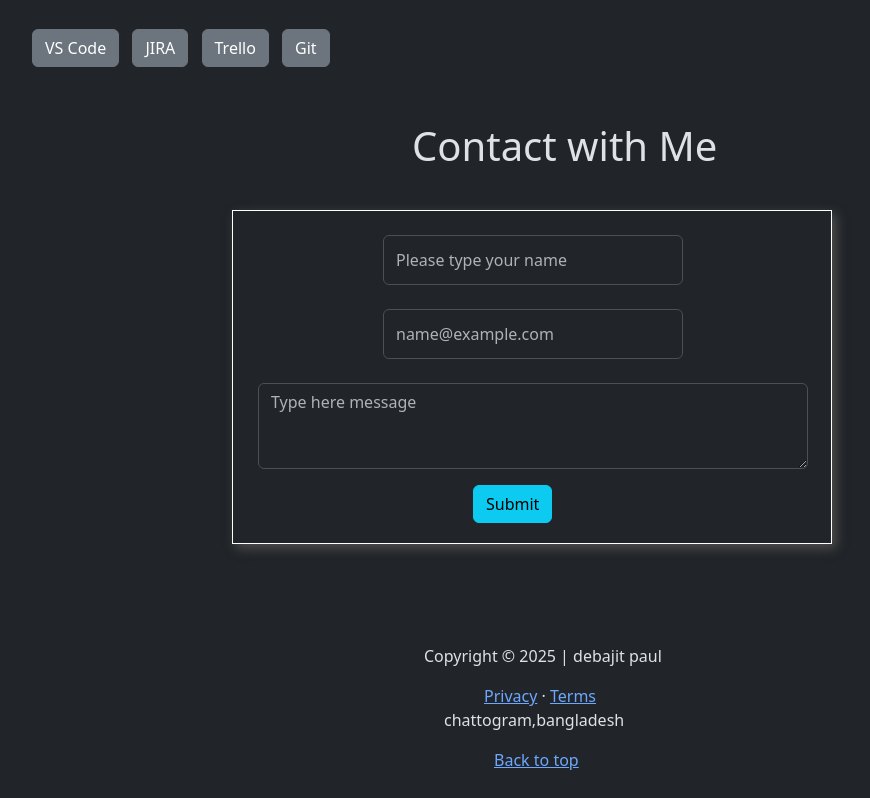
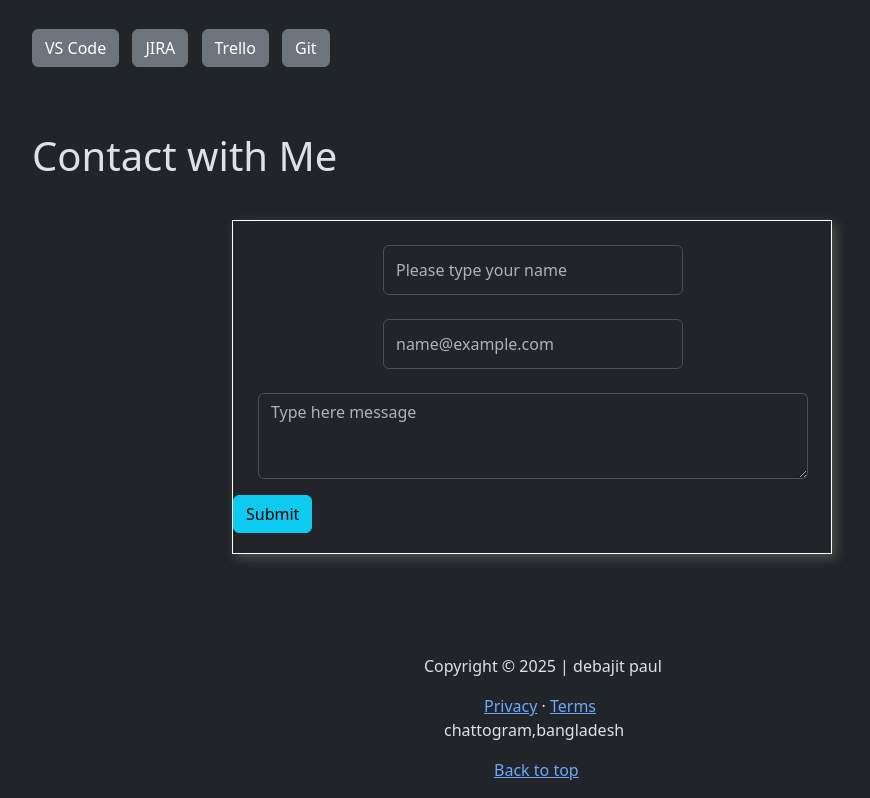
Before and after one commit to debajitpaul99/portfolio_project, a plain HTML site: page index.html in a window 1280 px wide. Shown: the part 2030-2828 px from the top of the page, without its empty margins (60-930 px from the left). Drawn offline with nearby package versions, Linux system fonts and the light colour scheme.

Commit message:
Update index.html

```diff
--- a/index.html
+++ b/index.html
@@ -179,9 +179,9 @@
                     style="margin-right: 9px; margin-bottom: 15px;">Git</button>
             </div>
             <div class="contact">
-                <h1 style="margin-left: 380px; margin-top: 40px; margin-bottom: 40px;">Contact with Me</h1>
+                <h1 style="margin-top: 50px; margin-bottom: 40px;">Contact with Me</h1>
                 <div class="contact-box"
-                    style="border: 1px solid white; width: 600px; margin-left: 200px; box-shadow: 4px 4px 10px rgb(81, 79, 79);">
+                    style="border: 1px solid white; max-width: 600px; margin-left: 200px; box-shadow: 4px 4px 10px rgb(81, 79, 79);">
                     <div class="mb-3 mt-4" style="margin-left: 150px;">
                         <input type="text" class="form-control" style="max-width: 300px; height: 50px;"
                             placeholder="Please type your name" required>
@@ -194,10 +194,10 @@
                         <textarea class="form-control" placeholder="Type here message" rows="3"></textarea>
                     </div>
                     <button type="submit" class="btn btn-info"
-                        style="margin-left: 30vh; margin-bottom: 20px;">Submit</button>
+                        style="margin-bottom: 20px;">Submit
+                    </button>
                 </div>
             </div>
-            <!-- <hr class="featurette-divider mt-5 mb-5"> -->
             <footer class="container" style="margin-top: 100px; margin-left: 380px;">
                 <p>Copyright © 2025 | debajit paul</p>
                 <a href="#" style="margin-left: 60px;">Privacy</a> · <a href="#">Terms</a>
```
